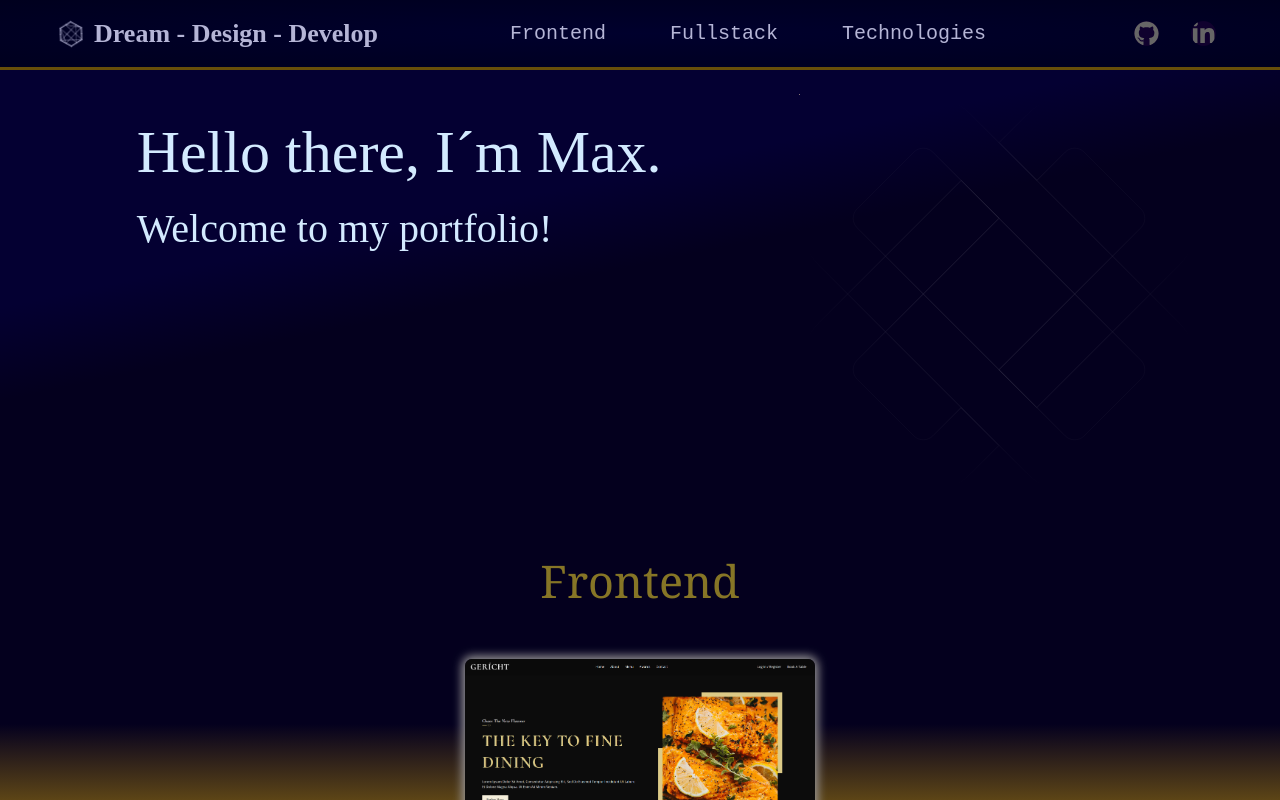
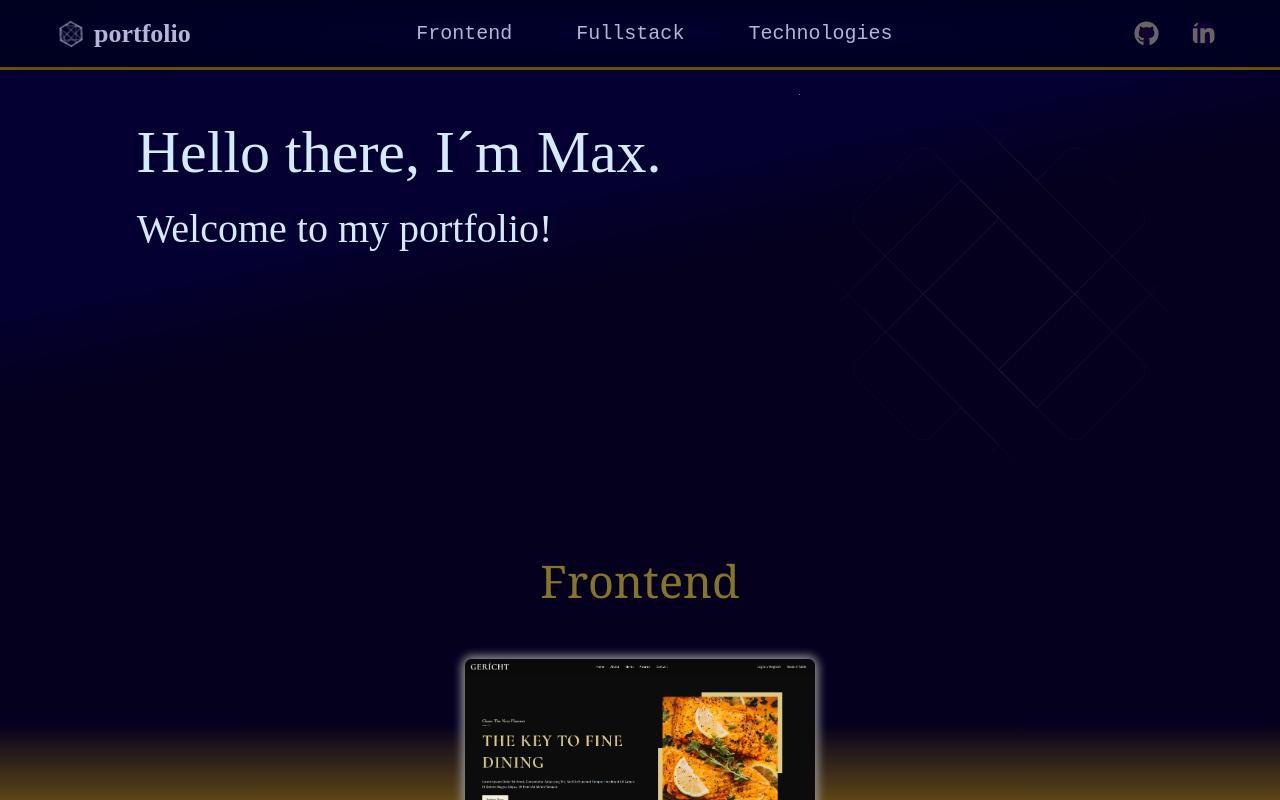
Before and after one commit to MaaX59/my_portfolio, a React (Create React App) app: page / in a window 1280 px wide. Shown: the top 800 px of the page. Built offline with nearby package versions, Linux system fonts and the light colour scheme.

Commit message:
removed cheesy slogan from navbar

```diff
--- a/src/containers/Navbar/navbar.jsx
+++ b/src/containers/Navbar/navbar.jsx
@@ -9,7 +9,7 @@ const Navbar = () => {
       <div className="app__navbar-content">
         <div className="app__navbar-title">
           <FaConnectdevelop size={30} />
-          <h1>Dream -    Design -    Develop</h1>
+          <h1>portfolio</h1>
         </div>
         <div className="app__navbar-links">
           <ul>
```
